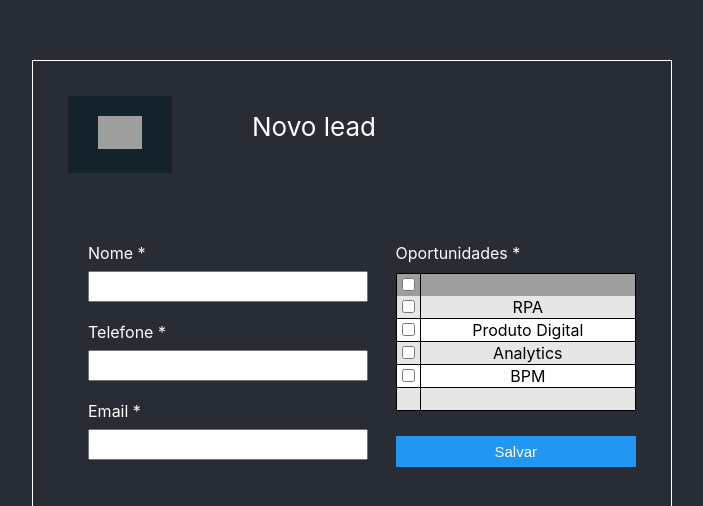
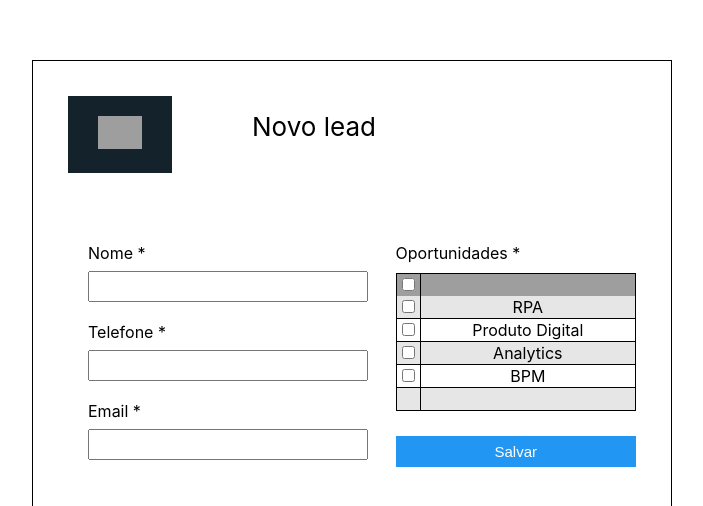
Before and after one commit to delanoerhardt/elo-challange, a React (Create React App) app: page /lead-add in a window 1280 px wide. Shown: the part 112-618 px from the top of the page, without its empty margins (288-991 px from the left). Built offline with nearby package versions, Linux system fonts and the light colour scheme; grey boxes are pictures that could not be loaded.

Commit message:
White theme set, default route leads to register

```diff
--- a/src/App.css
+++ b/src/App.css
@@ -6,8 +6,8 @@
   text-align: center;
   min-height: 100vh;
   min-width: 100vw;
-  background-color: #282c34;
-  color: white;
+  /* background-color: #282c34;
+  color: white; */
 }
 
 .center {
--- a/src/App.js
+++ b/src/App.js
@@ -12,7 +12,7 @@ function App() {
       <Router>
         <Suspense fallback={<div>Loading...</div>}>
           <Switch>
-            <Route exact path="/register" component={registerController} />
+            <Route exact path="/" component={registerController} />
             <Route exact path="/lead-panel" component={leadPanelController} />
             <Route exact path="/lead-add" component={leadAddController} />
           </Switch>
--- a/src/controllers/LeadAddController.js
+++ b/src/controllers/LeadAddController.js
@@ -13,7 +13,7 @@ function LeadAddController() {
     leadsArray.leads.push({
       position: 0,
       info: { ...state },
-      key: Math.random(),
+      key: Math.random(), // Not the best but works...
     });
 
     console.log(leadsArray);
```
